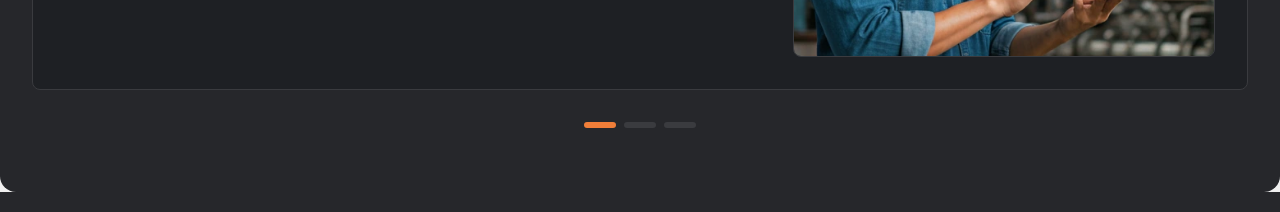
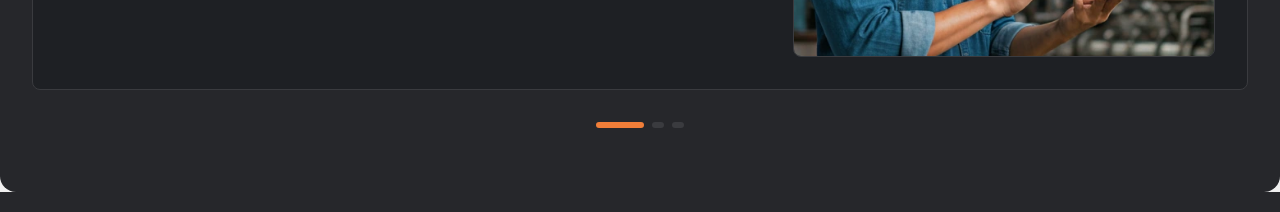
Before and after one commit to hys-tan/ids--react, a React (Vite) app: page /servicios in a window 1280 px wide. Shown: the part 1940-2152 px from the top of the page. Built offline with nearby package versions, Linux system fonts and the light colour scheme.

Commit message:
v 2.44.2

```diff
--- a/src/sections/servicio/trabajos.module.css
+++ b/src/sections/servicio/trabajos.module.css
@@ -220,6 +220,19 @@
     gap: 1rem;
     padding: 2.5rem;
     text-align: left;
+    animation: fadeIn 0.5s ease-in-out;
+}
+
+@keyframes fadeIn {
+    from {
+        opacity: 0;
+        transform: translateX(-20px);
+    }
+
+    to {
+        opacity: 1;
+        transform: translateX(0);
+    }
 }
 
 .featuredTag {
@@ -276,14 +289,20 @@
 }
 
 .dot {
-    width: 32px;
+    width: 12px;
     height: 6px;
     border-radius: 3px;
     background-color: #3A3B3F;
-    transition: background-color 0.3s ease;
+    cursor: pointer;
+    transition: all 0.3s ease;
+}
+
+.dot:hover {
+    background-color: #5A5B5F;
 }
 
 .dotActive {
+    width: 48px;
     background-color: #F07E39;
 }
 
--- a/src/sections/servicio/trabajos.tsx
+++ b/src/sections/servicio/trabajos.tsx
@@ -1,9 +1,31 @@
-import React, { useEffect } from 'react';
+import React, { useEffect, useState } from 'react';
 import styles from './trabajos.module.css';
 import { BsGear, BsRobot, BsLightning, BsPeople, BsThermometerHalf, BsShieldCheck } from "react-icons/bs";
 import { useBorderRadiusOnScroll } from '../../hooks/useBorderRadiusOnView';
 import { IoArrowForward } from "react-icons/io5";
 import { getImageUrl } from '../../utils/image-helper';
+
+// Datos del carrusel
+const featuredSlides = [
+    {
+        tag: "ALTO IMPACTO",
+        title: "Gestión de Grupos Electrógenos",
+        description: "Elevamos el estándar del mantenimiento convencional mediante el uso de escáneres multimarca y bancos de prueba de carga. No solo cambiamos filtros; realizamos análisis de fluidos y diagnóstico electrónico profundo para detectar fallas incipientes en motores (Cummins, Perkins, CAT) antes de que comprometan su operación crítica.",
+        image: "op.webp"
+    },
+    {
+        tag: "EFICIENCIA",
+        title: "Automatización y Retrofit de Tableros TTA",
+        description: "Desarrollamos ingeniería de detalle para la fabricación de tableros nuevos o la modernización (retrofit) de sistemas obsoletos. Integramos módulos de control de última generación (ComAp, Deep Sea) que permiten monitoreo remoto y gestión eficiente de carga, garantizando cumplimiento estricto con el Código Nacional de Electricidad.",
+        image: "op.webp"
+    },
+    {
+        tag: "INNOVACIÓN",
+        title: "Rebobinado Industrial y Análisis de Vibraciones",
+        description: "Restauramos las condiciones operativas de fábrica utilizando materiales de aislamiento Clase H y barnices de alta resistencia térmica. Nuestro proceso incluye pruebas de megado, análisis de vibraciones y balanceo dinámico para eliminar armónicos y asegurar que el motor opere con la máxima eficiencia energética posible.",
+        image: "op.webp"
+    }
+];
 
 const Trabajos: React.FC = () => {
     const { ref, borderRadius } = useBorderRadiusOnScroll({
@@ -13,12 +35,33 @@ const Trabajos: React.FC = () => {
         bottomOffsetMobile: 0,
     });
 
+    // Estado del carrusel
+    const [currentSlide, setCurrentSlide] = useState(0);
+
     // Aplicar la variable CSS al contenedor
     useEffect(() => {
         if (ref.current) {
             ref.current.style.setProperty('--border-radius', `${borderRadius}px`);
         }
     }, [borderRadius, ref]);
+
+    // Auto-avance del carrusel cada 10 segundos
+    useEffect(() => {
+        const interval = setInterval(() => {
+            setCurrentSlide((prev) => (prev + 1) % featuredSlides.length);
+        }, 10000);
+
+        return () => clearInterval(interval);
+    }, []);
+
+    // Funciones de navegación
+    const nextSlide = () => {
+        setCurrentSlide((prev) => (prev + 1) % featuredSlides.length);
+    };
+
+    const prevSlide = () => {
+        setCurrentSlide((prev) => (prev - 1 + featuredSlides.length) % featuredSlides.length);
+    };
 
     return (
         <div id="trabajos" className={styles.trabajosContainer} ref={ref}>
@@ -118,34 +161,34 @@ const Trabajos: React.FC = () => {
                 </div>
             </div>
 
-            {/* Featured Solutions Section */}
+            {/* Featured Solutions Section - Carrusel */}
             <div className={styles.featuredSection}>
                 {/* Header con título y navegación */}
                 <div className={styles.featuredHeader}>
                     <h2 className={styles.featuredTitle}>Soluciones Destacadas</h2>
                     <div className={styles.navArrows}>
-                        <button className={styles.navArrow} aria-label="Anterior">
+                        <button className={styles.navArrow} aria-label="Anterior" onClick={prevSlide}>
                             <IoArrowForward className={styles.navArrowIcon} style={{ transform: 'rotate(180deg)' }} />
                         </button>
-                        <button className={styles.navArrow} aria-label="Siguiente">
+                        <button className={styles.navArrow} aria-label="Siguiente" onClick={nextSlide}>
                             <IoArrowForward className={styles.navArrowIcon} />
                         </button>
                     </div>
                 </div>
 
-                {/* Tarjeta Featured */}
+                {/* Tarjeta Featured - Slide actual */}
                 <div className={styles.featuredCard}>
-                    <div className={styles.featuredContent}>
-                        <span className={styles.featuredTag}>ALTO IMPACTO</span>
-                        <h3 className={styles.featuredCardTitle}>Gestión de Grupos Electrógenos</h3>
+                    <div key={currentSlide} className={styles.featuredContent}>
+                        <span className={styles.featuredTag}>{featuredSlides[currentSlide].tag}</span>
+                        <h3 className={styles.featuredCardTitle}>{featuredSlides[currentSlide].title}</h3>
                         <p className={styles.featuredCardText}>
-                            Elevamos el estándar del mantenimiento convencional mediante el uso de escáneres multimarca y bancos de prueba de carga. No solo cambiamos filtros; realizamos análisis de fluidos y diagnóstico electrónico profundo para detectar fallas incipientes en motores (Cummins, Perkins, CAT) antes de que comprometan su operación crítica.
+                            {featuredSlides[currentSlide].description}
                         </p>
                     </div>
                     <div className={styles.featuredImageWrapper}>
                         <img
-                            src={getImageUrl('op.webp')}
-                            alt="Técnico con tablet"
+                            src={getImageUrl(featuredSlides[currentSlide].image)}
+                            alt={featuredSlides[currentSlide].title}
                             className={styles.featuredImage}
                         />
                     </div>
@@ -153,9 +196,13 @@ const Trabajos: React.FC = () => {
 
                 {/* Indicadores de paginación */}
                 <div className={styles.paginationDots}>
-                    <span className={`${styles.dot} ${styles.dotActive}`}></span>
-                    <span className={styles.dot}></span>
-                    <span className={styles.dot}></span>
+                    {featuredSlides.map((_, index) => (
+                        <span
+                            key={index}
+                            className={`${styles.dot} ${index === currentSlide ? styles.dotActive : ''}`}
+                            onClick={() => setCurrentSlide(index)}
+                        />
+                    ))}
                 </div>
             </div>
         </div>
```
